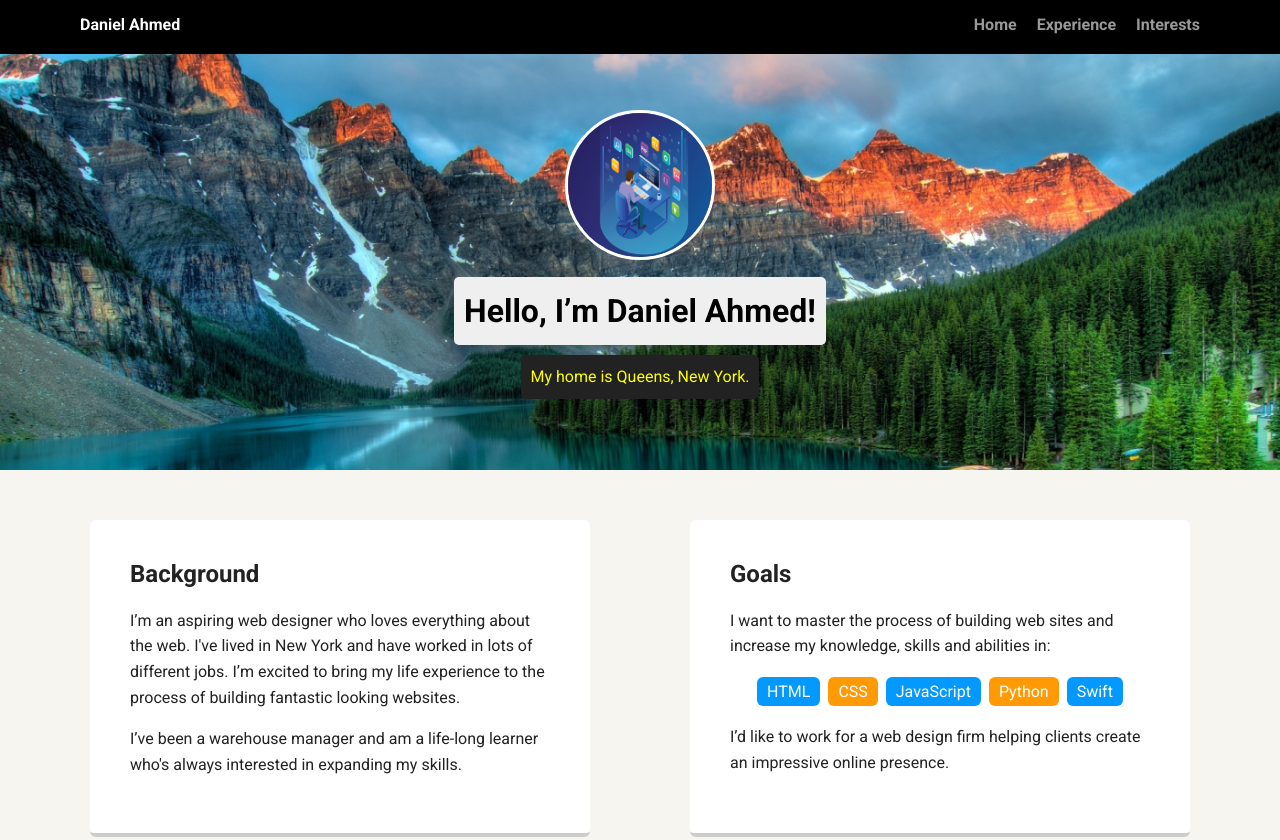
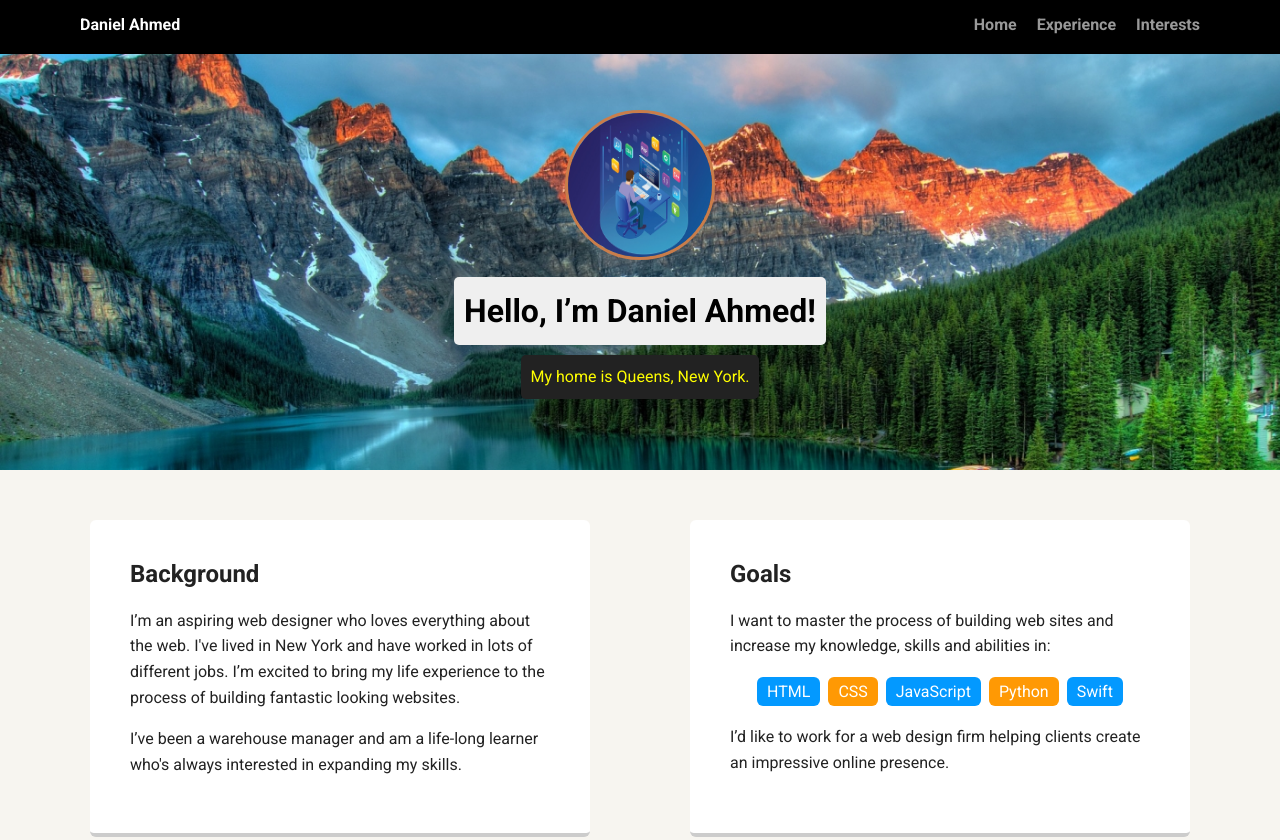
Before and after one commit to danny61/My-Personal-Profile-Page, a plain HTML site: page index.html in a window 1280 px wide. Shown: the top 840 px of the page. Drawn offline with Linux system fonts and the light colour scheme; a web font is replaced by a local one.

Commit message:
Updated the profile images border color

```diff
--- a/styles.css
+++ b/styles.css
@@ -85,7 +85,7 @@ header .profile-image {
   width: 150px;
   height: 150px;
   border-radius: 50%;
-  border: 3px solid white;
+  border: 3px solid rgb(201, 125, 75);
   transition: all .5s;
 }
 header .profile-image:hover {
```
